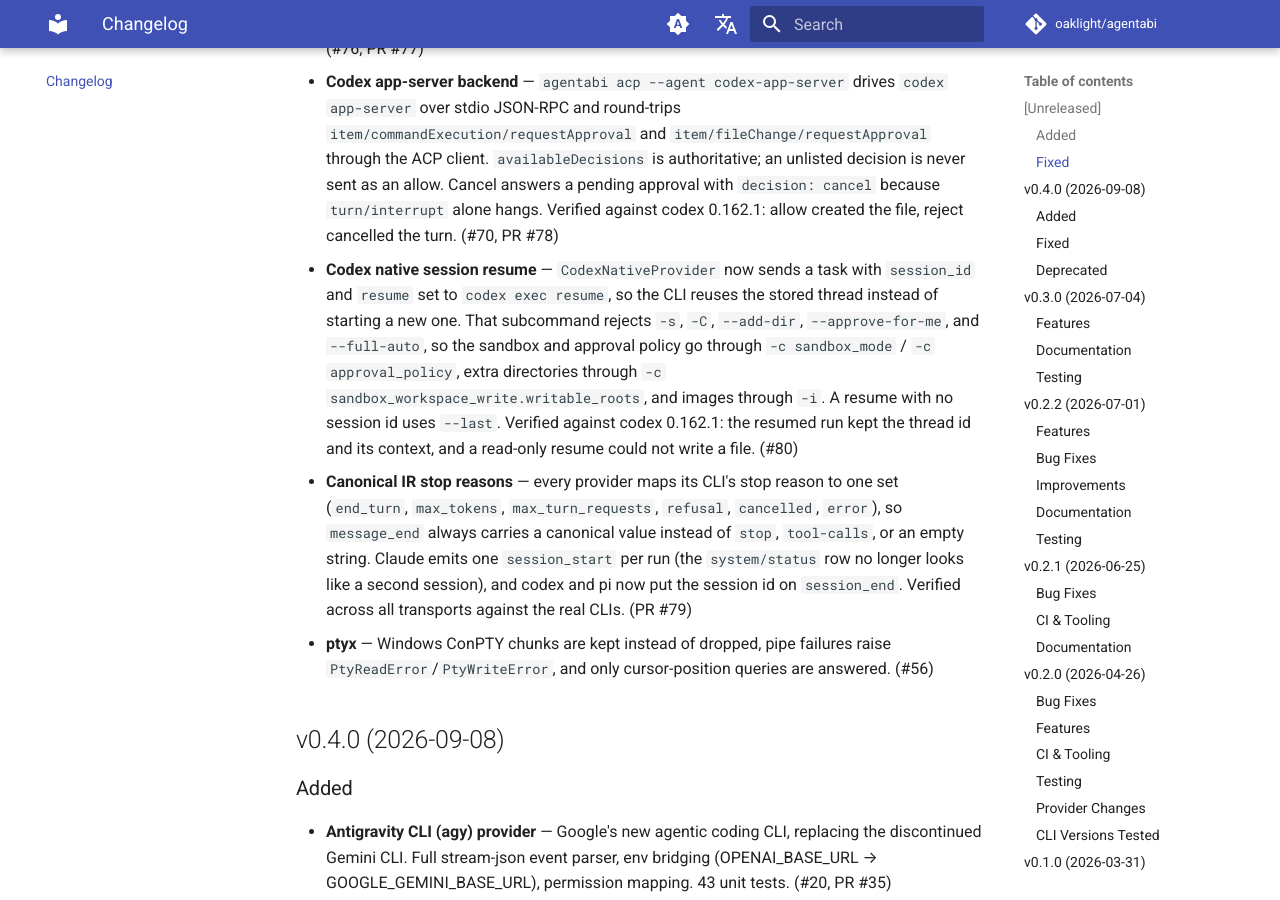
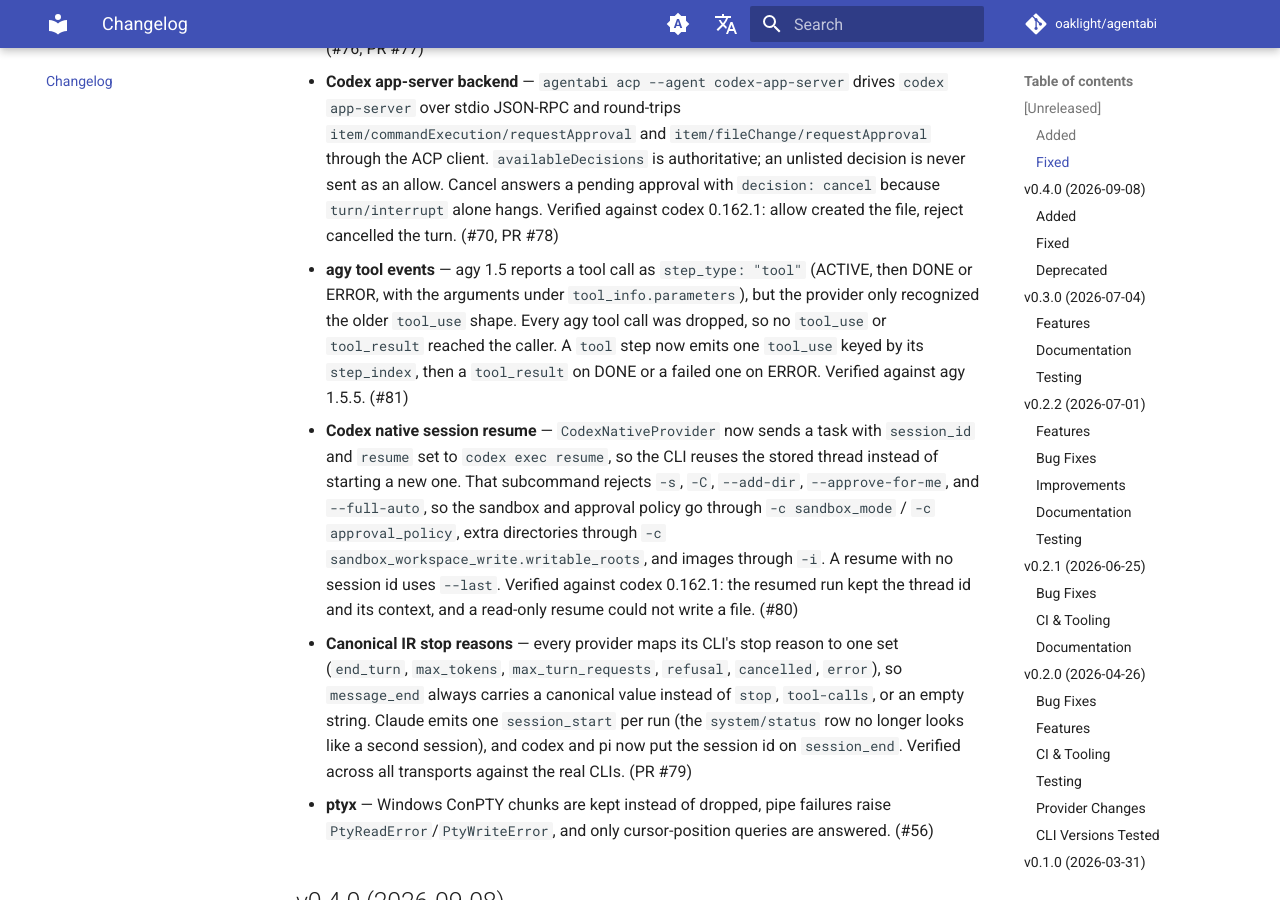
Before and after one commit to Oaklight/agentabi, an MkDocs documentation site: the page built from docs/changelog.md, in a window 1280 px wide and 900 px high, scrolled down 2168 px. Built offline with MkDocs 1.6.1 and Material for MkDocs 9.7.7, drawn with Linux system fonts in a browser that asks for light colours; comment, search, counter and statistics services are not loaded.

Commit message:
docs: record the agy tool event fix

```diff
--- a/docs/changelog.md
+++ b/docs/changelog.md
@@ -24,6 +24,7 @@
 - **ACP permission forwarding** — a backend can ask the ACP client for permission and receive the answer. Claude uses the SDK control protocol on stdin (`--permission-prompt-tool stdio`); other providers keep their own policy. The gateway adds a `permission_mode` config option (`ask`/`deny`/`allow_all` where the backend can ask; backends without a permission channel get no option), answers pending requests on `session/cancel`, and implements `allow_always` as a session cache because Claude's `updatedPermissions` was measured not to suppress the next prompt. `agentabi acp` gains `--permission-timeout` and `--permission-policy`. Verified end to end on Claude Code 2.1.299: allow runs the tool, reject and timeout deny it, cancel returns `cancelled`. (#63, PR #74)
 - **Static ACP permission policy** — backends that cannot round-trip a permission request still honour `deny` and `allow_all`. The gateway passes the policy to the provider: codex runs `-s read-only` with `approval_policy="never"`, and agy drops its skip-permissions flag so print mode auto-denies; `allow_all` maps to `full_auto`. `pi` has no such flags and gets no `permission_mode` option. Verified over the wire: codex with `deny` could not create a file. (#76, PR #77)
 - **Codex app-server backend** — `agentabi acp --agent codex-app-server` drives `codex app-server` over stdio JSON-RPC and round-trips `item/commandExecution/requestApproval` and `item/fileChange/requestApproval` through the ACP client. `availableDecisions` is authoritative; an unlisted decision is never sent as an allow. Cancel answers a pending approval with `decision: cancel` because `turn/interrupt` alone hangs. Verified against codex 0.162.1: allow created the file, reject cancelled the turn. (#70, PR #78)
+- **agy tool events** — agy 1.5 reports a tool call as `step_type: "tool"` (ACTIVE, then DONE or ERROR, with the arguments under `tool_info.parameters`), but the provider only recognized the older `tool_use` shape. Every agy tool call was dropped, so no `tool_use` or `tool_result` reached the caller. A `tool` step now emits one `tool_use` keyed by its `step_index`, then a `tool_result` on DONE or a failed one on ERROR. Verified against agy 1.5.5. (#81)
 - **Codex native session resume** — `CodexNativeProvider` now sends a task with `session_id` and `resume` set to `codex exec resume`, so the CLI reuses the stored thread instead of starting a new one. That subcommand rejects `-s`, `-C`, `--add-dir`, `--approve-for-me`, and `--full-auto`, so the sandbox and approval policy go through `-c sandbox_mode` / `-c approval_policy`, extra directories through `-c sandbox_workspace_write.writable_roots`, and images through `-i`. A resume with no session id uses `--last`. Verified against codex 0.162.1: the resumed run kept the thread id and its context, and a read-only resume could not write a file. (#80)
 - **Canonical IR stop reasons** — every provider maps its CLI's stop reason to one set (`end_turn`, `max_tokens`, `max_turn_requests`, `refusal`, `cancelled`, `error`), so `message_end` always carries a canonical value instead of `stop`, `tool-calls`, or an empty string. Claude emits one `session_start` per run (the `system/status` row no longer looks like a second session), and codex and pi now put the session id on `session_end`. Verified across all transports against the real CLIs. (PR #79)
 - **ptyx** — Windows ConPTY chunks are kept instead of dropped, pipe failures raise `PtyReadError`/`PtyWriteError`, and only cursor-position queries are answered. (#56)
```
